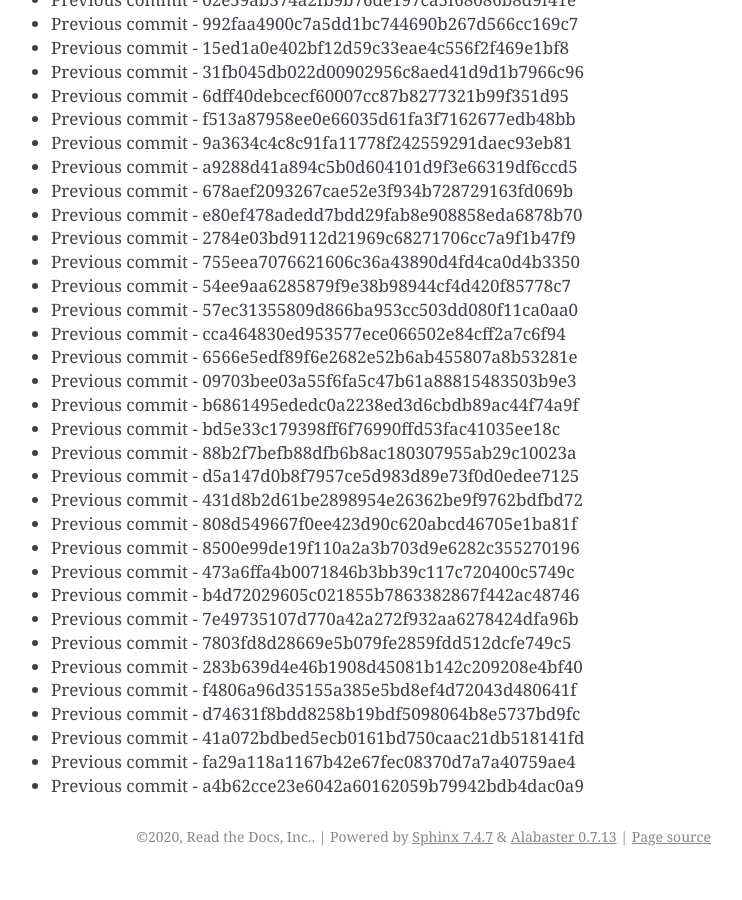
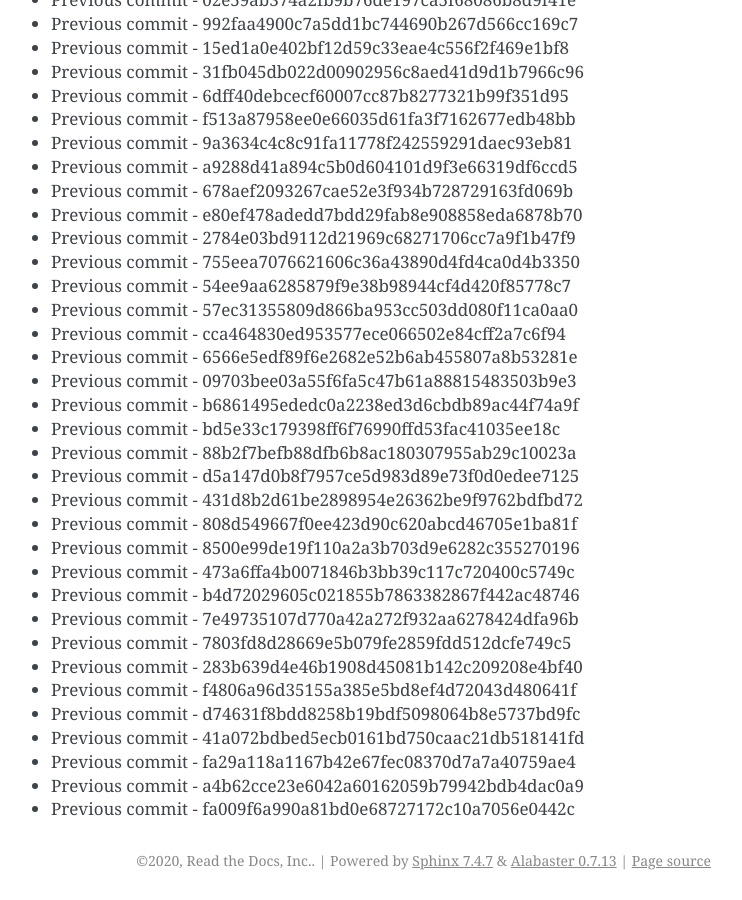
Before and after one commit to readthedocs/rtd-git-stresstest, a Sphinx documentation site: the page built from docs/updates.rst, in a window 1280 px wide and 900 px high, scrolled down 4891 px. Shown: the whole window, without its empty margins (399-1141 px from the left). Built offline with Sphinx 7.4.7, drawn with Linux system fonts in a browser that asks for light colours; before the commit the page ends 5767 px from its top, so only the background shows below that.

Commit message:
Generating commit from previous: fa009f6a990a81bd0e68727172c10a7056e0442c

```diff
--- a/docs/updates.rst
+++ b/docs/updates.rst
@@ -237,3 +237,4 @@ It can be tested for any performance characteristics.
 * Previous commit - 41a072bdbed5ecb0161bd750caac21db518141fd
 * Previous commit - fa29a118a1167b42e67fec08370d7a7a40759ae4
 * Previous commit - a4b62cce23e6042a60162059b79942bdb4dac0a9
+* Previous commit - fa009f6a990a81bd0e68727172c10a7056e0442c
```
